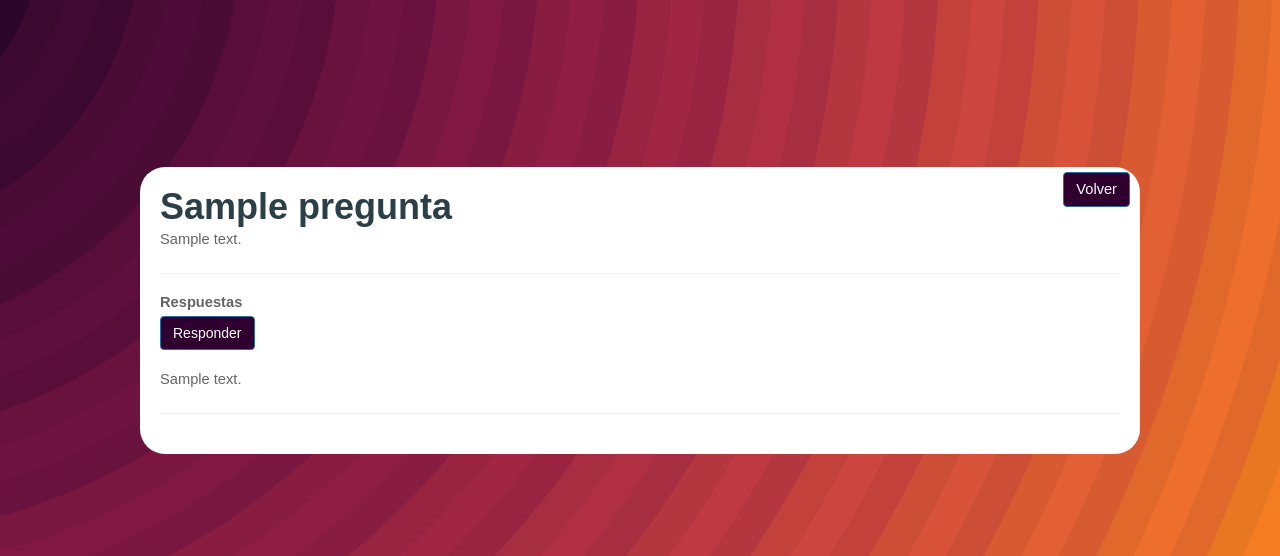
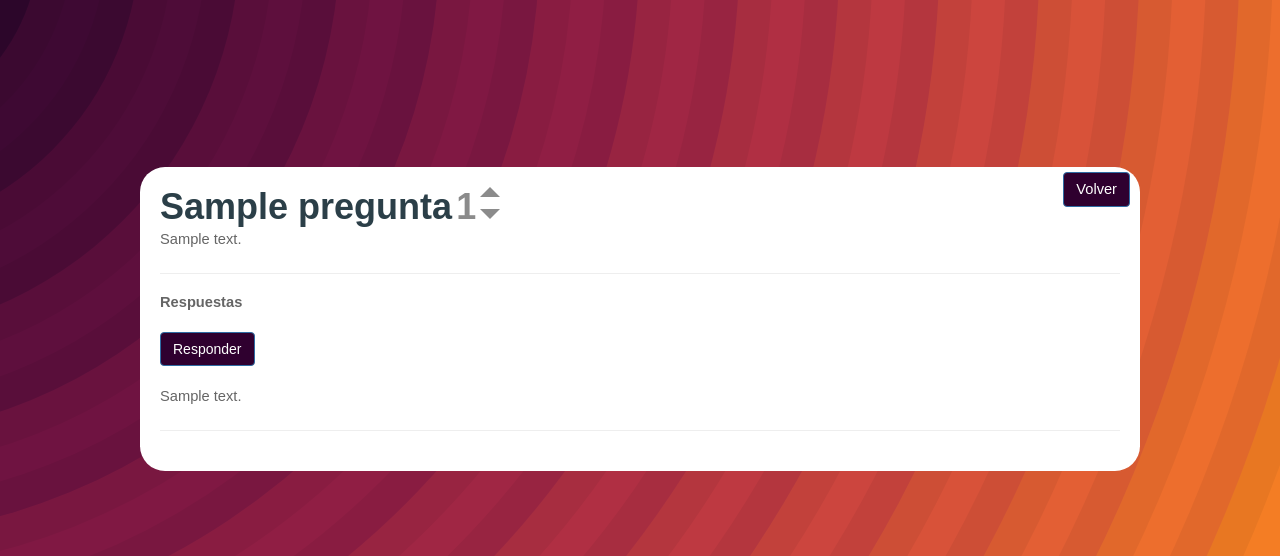
Before and after one commit to IngSw2030/GDevLink, a Django app: page /preguntas/verPregunta/1 in a window 1280 px wide. Shown: the part 62-618 px from the top of the page. Run offline with Django 3.2, Linux system fonts and the light colour scheme; tables that the repository leaves empty hold one stand-in row (values such as "Sample post"); some libraries are stand-ins or nearby versions.

Commit message:
Creacion flechas para puntuar pregunta

```diff
--- a/GDevLink/preguntas/static/preguntas/styles.css
+++ b/GDevLink/preguntas/static/preguntas/styles.css
@@ -2,3 +2,23 @@
   {
     padding: 5em;
   }
+
+  .addbutton {
+    width: 0px;
+    height: 0px;
+    border-left: 10px solid transparent;
+    border-right: 10px solid transparent;
+    border-bottom: 10px solid #8B8B8B;
+    display: inline-block;
+    position: absolute;
+    font-size: 16px;
+  }
+
+  .minbutton {
+    width: 0;
+    height: 0;
+    border-left: 10px solid transparent;
+    border-right: 10px solid transparent;
+    border-top: 10px solid #8B8B8B;
+    display: inline-block;
+  }
--- a/GDevLink/preguntas/templates/preguntas/verPregunta.html
+++ b/GDevLink/preguntas/templates/preguntas/verPregunta.html
@@ -9,7 +9,14 @@
     <link rel="stylesheet" href="{% static 'preguntas/styles.css' %}">
     {% csrf_token %}
     <body>
-        <div class="header" id="center"><h1>{{pregunta.titulo}}</h1></div>
+        <div class="header" id="center">
+
+            <h1 style="display: inline-block;">{{pregunta.titulo}}</h1>
+            <h1 style="display: inline-block; color: #8B8B8B;">{{pregunta.puntosPositivos}}</h1>
+            <div class="addbutton"></div>
+            <div class="minbutton"></div>
+
+        </div>
     </body>
     {% if message %}
         <div><span style="color: red">{{ message }}</span></div>
@@ -19,6 +26,8 @@
     </div>
     <hr>
     <label for="exampleFormControlInput1">Respuestas</label>
+    <div class="arrow up"></div>
+    <div class="arrow down"></div>
     <br>
     <input class="btn btn-primary" type="submit" id="responder" name="responder" value="Responder"></button>
     <form id="respuesta" action="/preguntas/crearRespuesta/{{pregunta.id}}" enctype="multipart/form-data" method="post" action="/foo/">
```
